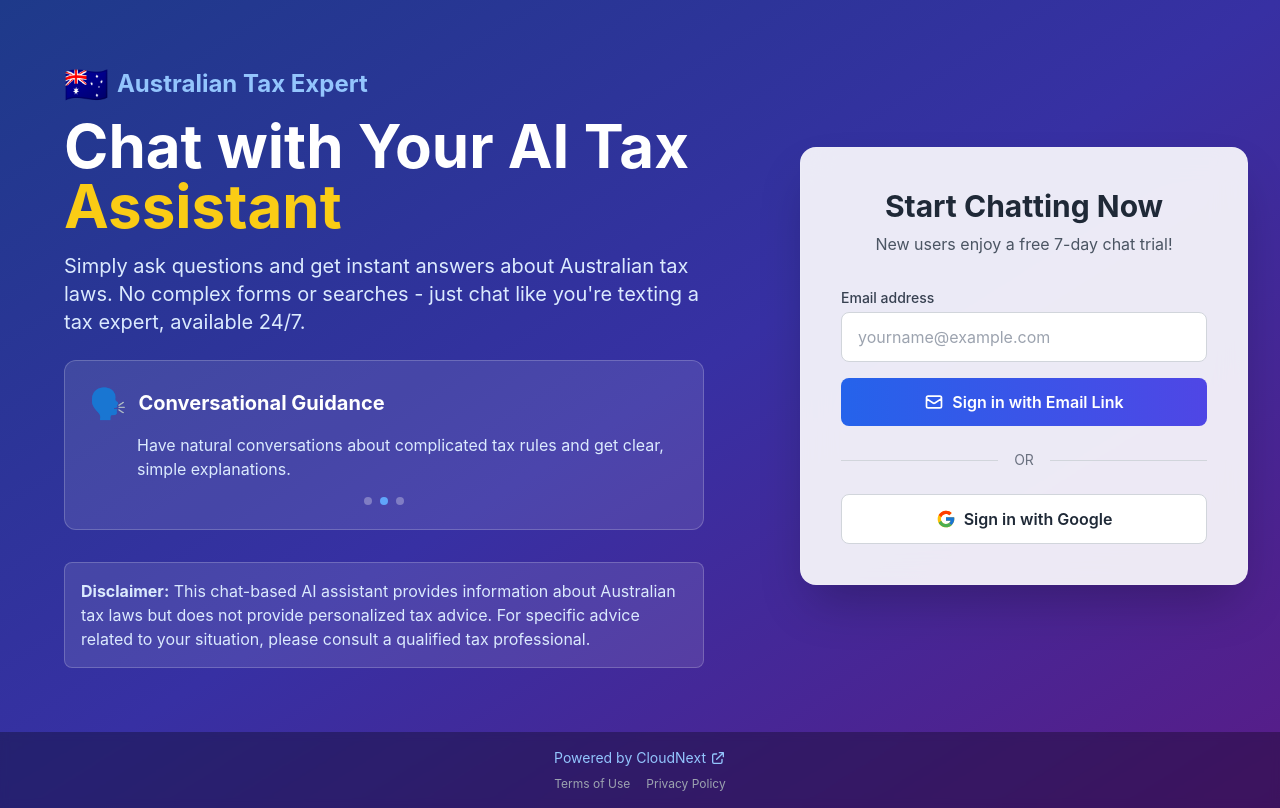
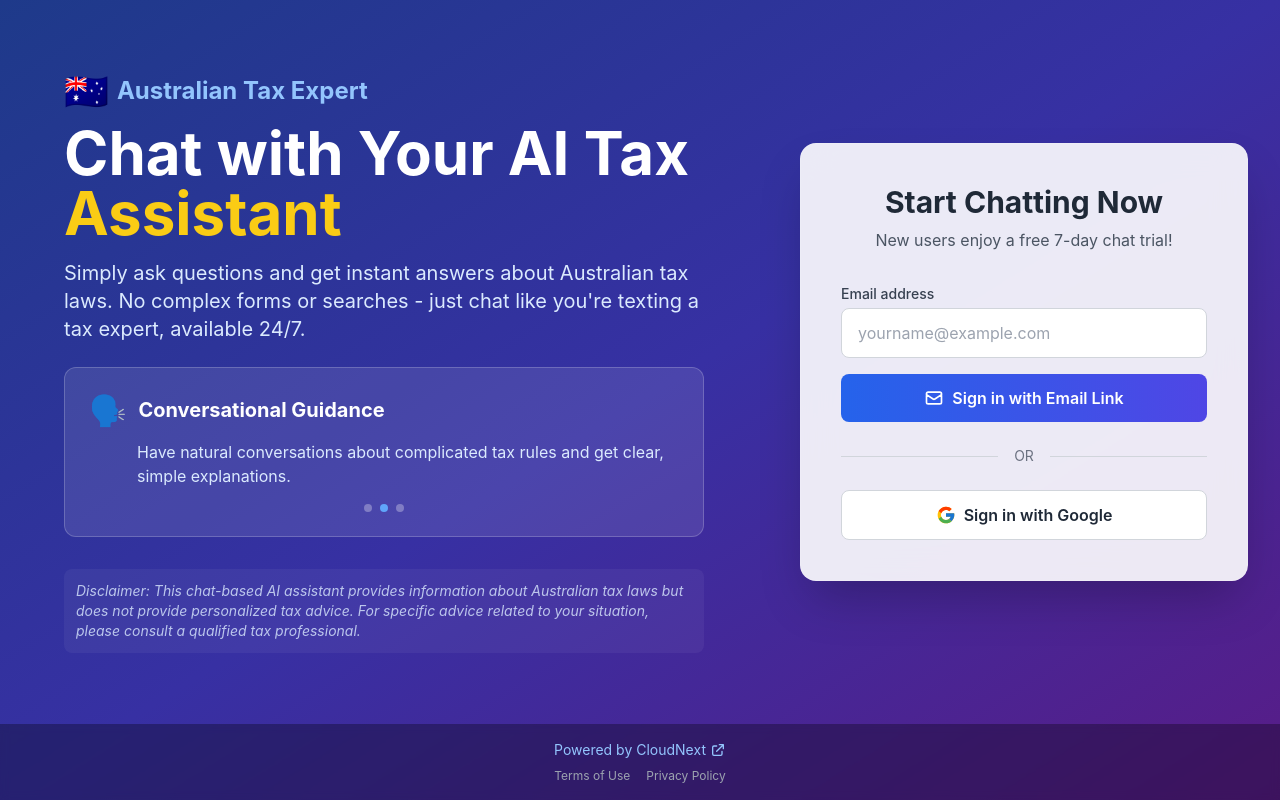
Before and after one commit to Sbyog/tax-assistant-app, a React (Create React App) app: page /login in a window 1280 px wide. Built offline with nearby package versions, Linux system fonts and the light colour scheme; no server answers.

Commit message:
feat: update disclaimer styling for improved visibility and clarity in LoginPage component

```diff
--- a/src/pages/LoginPage.js
+++ b/src/pages/LoginPage.js
@@ -123,10 +123,10 @@ const LoginPage = () => {
               </div>
             </div>
 
-            {/* Disclaimer */}
-            <div className="mt-8 p-4 bg-white/10 backdrop-blur-sm rounded-lg border border-white/20">
-              <p className="text-sm md:text-base text-blue-100">
-                <strong>Disclaimer:</strong> This chat-based AI assistant provides information about Australian tax laws but does not provide personalized tax advice.
+            {/* Disclaimer - Styled to be less prominent */}
+            <div className="mt-8 p-3 bg-white/5 backdrop-blur-sm rounded-lg">
+              <p className="text-xs md:text-sm text-blue-100/80 italic">
+                Disclaimer: This chat-based AI assistant provides information about Australian tax laws but does not provide personalized tax advice.
                 For specific advice related to your situation, please consult a qualified tax professional.
               </p>
             </div>
```
